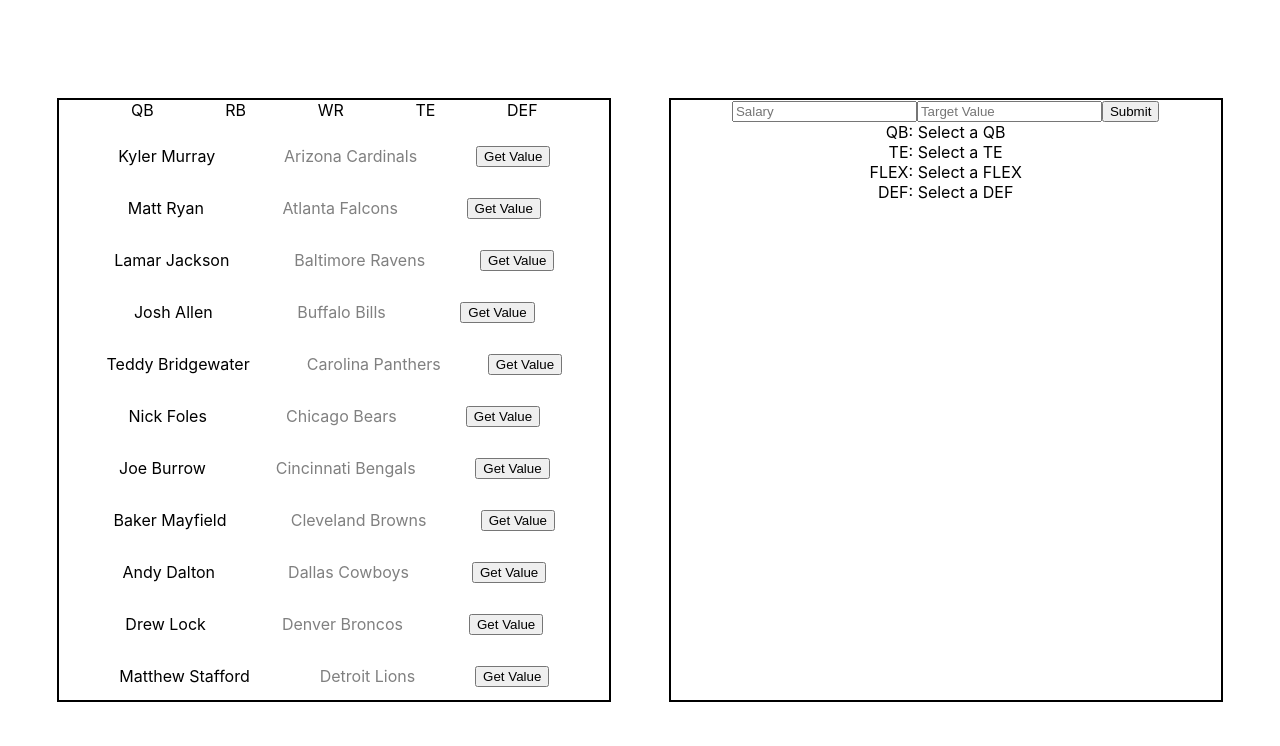
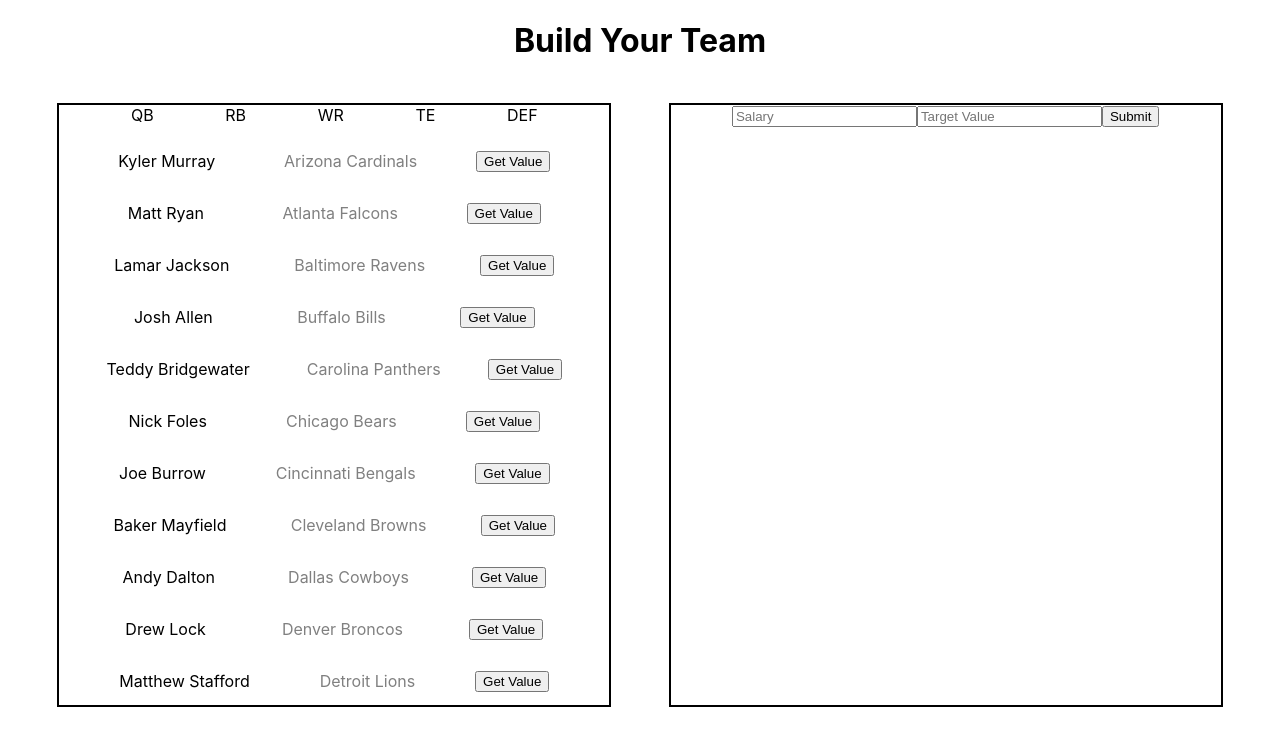
Before and after one commit to mattcbodily/fantasy-football-helper, a React (Create React App) app: page / in a window 1280 px wide. Shown: the top 746 px of the page. Built offline with nearby package versions, Linux system fonts and the light colour scheme.

Commit message:
main functionality complete, working on styling

```diff
--- a/src/App.css
+++ b/src/App.css
@@ -1,7 +1,14 @@
 .App {
-  height: 100vh;
+  text-align: center;
+}
+
+.App header {
+  height: 8vh;
+}
+
+.main-flex {
+  height: 80vh;
   width: 100%;
-  text-align: center;
   display: flex;
   justify-content: space-evenly;
   align-items: center;
--- a/src/App.js
+++ b/src/App.js
@@ -6,8 +6,13 @@
 function App() {
   return (
     <div className="App">
-      <PlayerList />
-      <TeamBuilder />
+      <header>
+        <h1>Build Your Team</h1>
+      </header>
+      <section className='main-flex'>
+        <PlayerList />
+        <TeamBuilder />
+      </section>
     </div>
   );
 }
--- a/src/Components/TeamBuilder/TeamBuilder.js
+++ b/src/Components/TeamBuilder/TeamBuilder.js
@@ -40,16 +40,24 @@
                         <button onClick={() => setEditView(true)}>Edit</button>
                     </>
                 )}
-                <div>QB: {props.team.find(e => e.position === 'QB')?.name || 'Select a QB'}</div>
+                {props.team.filter(e => e.position === 'QB').map(player => (
+                    <div>QB: {player.name}</div>
+                ))}
                 {props.team.filter(e => e.position === 'RB').map(player => (
                     <div>RB: {player.name}</div>
                 ))}
                 {props.team.filter(e => e.position === 'WR').map(player => (
                     <div>WR: {player.name}</div>
                 ))}
-                <div>TE: {props.team.find(e => e.position === 'TE')?.name || 'Select a TE'}</div>
-                <div>FLEX: {props.team.find(e => e.position === 'FLEX')?.name || 'Select a FLEX'}</div>
-                <div>DEF: {props.team.find(e => e.position === 'DEF')?.name || 'Select a DEF'}</div>
+                {props.team.filter(e => e.position === 'TE').map(player => (
+                    <div>TE: {player.name}</div>
+                ))}
+                {props.team.filter(e => e.position === 'FLEX').map(player => (
+                    <div>FLEX: {player.name}</div>
+                ))}
+                {props.team.filter(e => e.position === 'DEF').map(player => (
+                    <div>DEF: {player.name}</div>
+                ))}
             </section>
         </section>
     )
```
